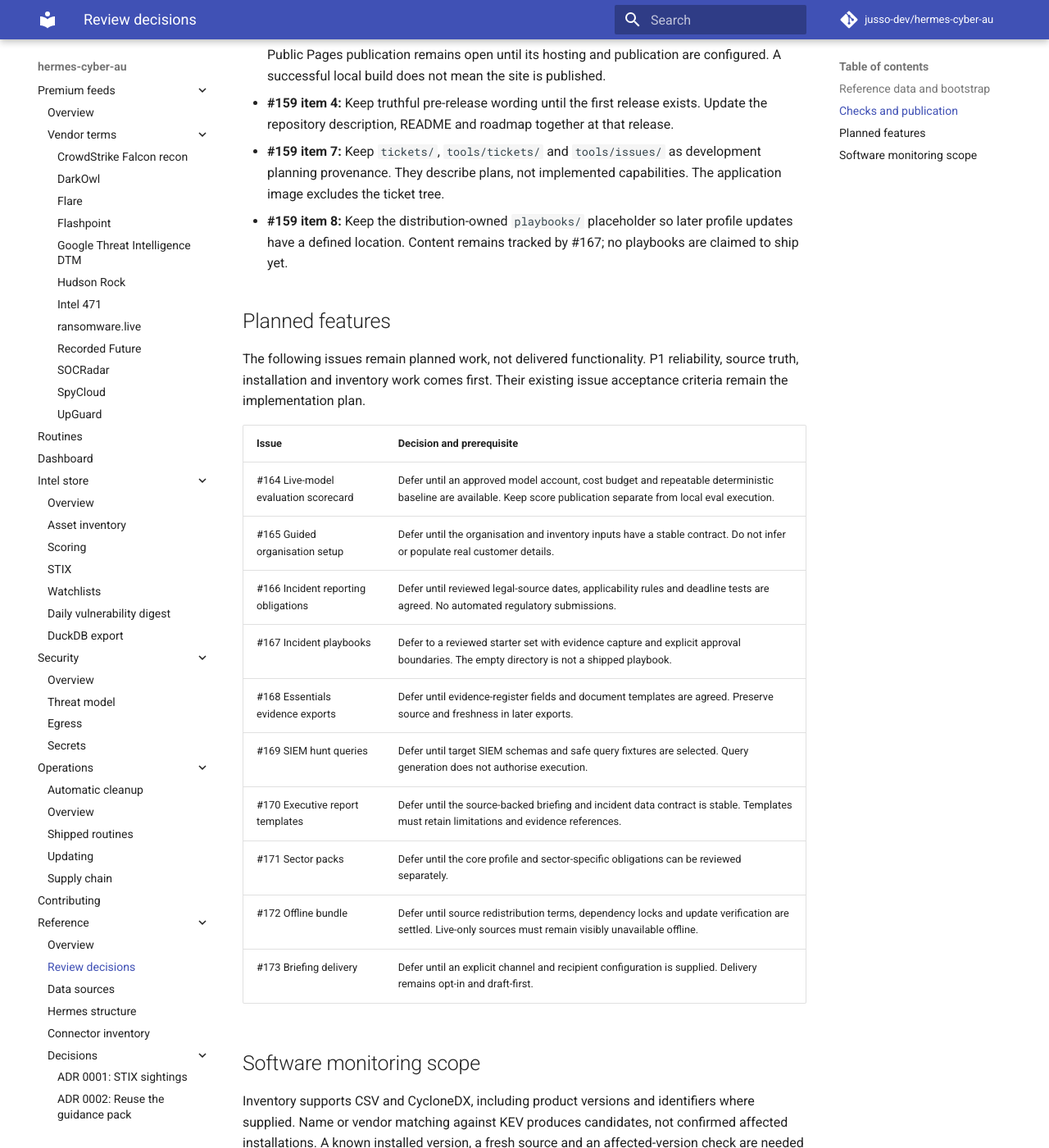
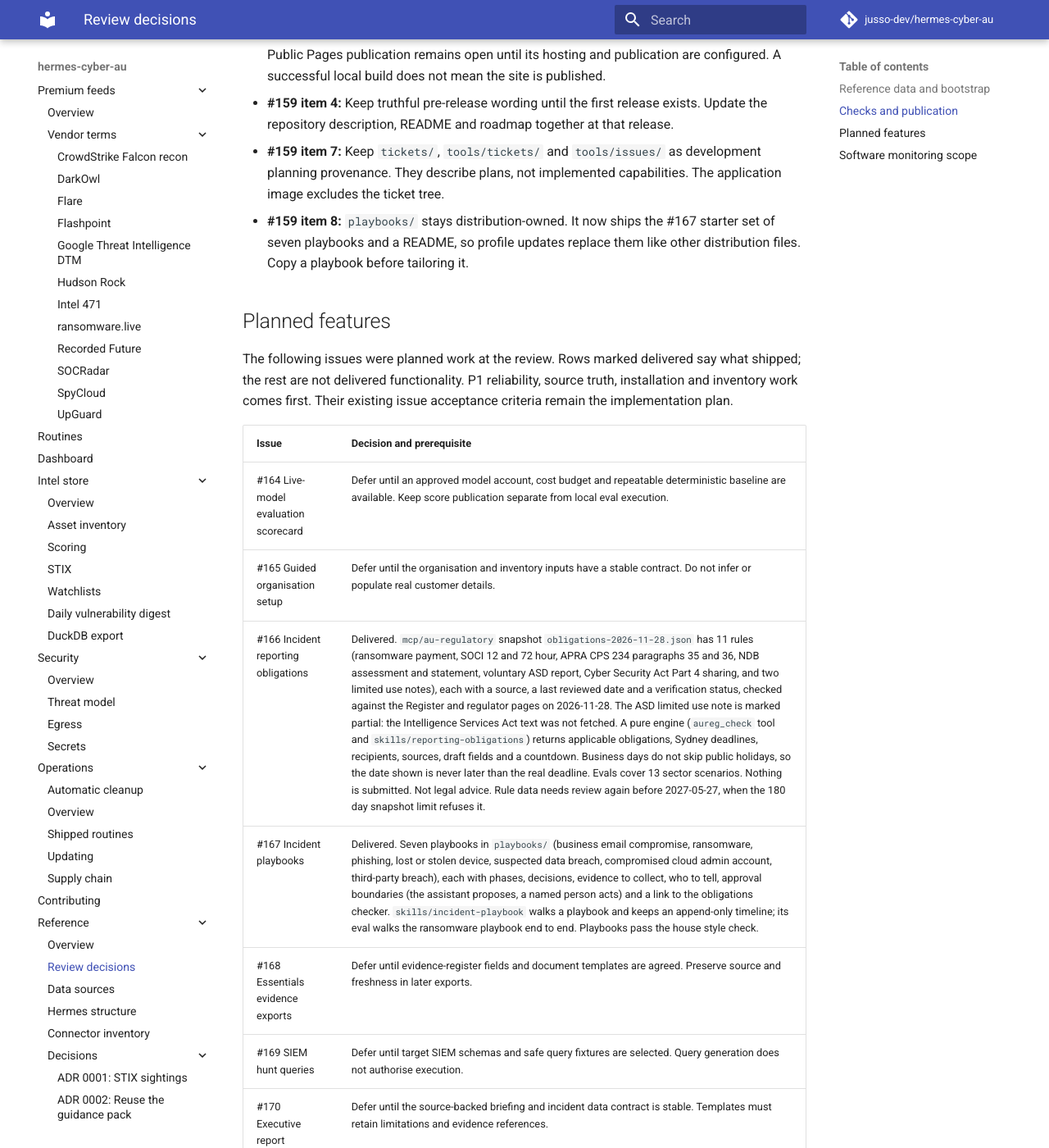
Before and after one commit to jusso-dev/hermes-cyber-au, an MkDocs documentation site: the page built from docs/reference/review-decisions.md, in a window 1280 px wide and 1400 px high, scrolled down 733 px. Shown: the whole window at 82% size. Built offline with MkDocs 1.6.1 and Material for MkDocs 9.7.7, drawn with Linux system fonts in a browser that asks for light colours; comment, search, counter and statistics services are not loaded.

Commit message:
docs: record #166 and #167 as delivered and document the playbooks and checker
Update the #166, #167 and #159 item 8 entries in review-decisions.md, add a
docs page for the incident-playbook and reporting-obligations skills to the
nav, list both in the README, and point incident-triage at them.

Co-Authored-By: Claude Opus 5.5 <noreply@anthropic.com>

```diff
--- a/docs/reference/review-decisions.md
+++ b/docs/reference/review-decisions.md
@@ -13,18 +13,18 @@ Recorded 18 October 2026 for [review epic #174](https://github.com/jusso-dev/her
 - **#157:** Strict documentation builds and a downloadable CI artefact are the deliverable here. Public Pages publication remains open until its hosting and publication are configured. A successful local build does not mean the site is published.
 - **#159 item 4:** Keep truthful pre-release wording until the first release exists. Update the repository description, README and roadmap together at that release.
 - **#159 item 7:** Keep `tickets/`, `tools/tickets/` and `tools/issues/` as development planning provenance. They describe plans, not implemented capabilities. The application image excludes the ticket tree.
-- **#159 item 8:** Keep the distribution-owned `playbooks/` placeholder so later profile updates have a defined location. Content remains tracked by #167; no playbooks are claimed to ship yet.
+- **#159 item 8:** `playbooks/` stays distribution-owned. It now ships the #167 starter set of seven playbooks and a README, so profile updates replace them like other distribution files. Copy a playbook before tailoring it.
 
 ## Planned features
 
-The following issues remain planned work, not delivered functionality. P1 reliability, source truth, installation and inventory work comes first. Their existing issue acceptance criteria remain the implementation plan.
+The following issues were planned work at the review. Rows marked delivered say what shipped; the rest are not delivered functionality. P1 reliability, source truth, installation and inventory work comes first. Their existing issue acceptance criteria remain the implementation plan.
 
 | Issue | Decision and prerequisite |
 | --- | --- |
 | #164 Live-model evaluation scorecard | Defer until an approved model account, cost budget and repeatable deterministic baseline are available. Keep score publication separate from local eval execution. |
 | #165 Guided organisation setup | Defer until the organisation and inventory inputs have a stable contract. Do not infer or populate real customer details. |
-| #166 Incident reporting obligations | Defer until reviewed legal-source dates, applicability rules and deadline tests are agreed. No automated regulatory submissions. |
-| #167 Incident playbooks | Defer to a reviewed starter set with evidence capture and explicit approval boundaries. The empty directory is not a shipped playbook. |
+| #166 Incident reporting obligations | Delivered. `mcp/au-regulatory` snapshot `obligations-2026-11-28.json` has 11 rules (ransomware payment, SOCI 12 and 72 hour, APRA CPS 234 paragraphs 35 and 36, NDB assessment and statement, voluntary ASD report, Cyber Security Act Part 4 sharing, and two limited use notes), each with a source, a last reviewed date and a verification status, checked against the Register and regulator pages on 2026-11-28. The ASD limited use note is marked partial: the Intelligence Services Act text was not fetched. A pure engine (`aureg_check` tool and `skills/reporting-obligations`) returns applicable obligations, Sydney deadlines, recipients, sources, draft fields and a countdown. Business days do not skip public holidays, so the date shown is never later than the real deadline. Evals cover 13 sector scenarios. Nothing is submitted. Not legal advice. Rule data needs review again before 2027-05-27, when the 180 day snapshot limit refuses it. |
+| #167 Incident playbooks | Delivered. Seven playbooks in `playbooks/` (business email compromise, ransomware, phishing, lost or stolen device, suspected data breach, compromised cloud admin account, third-party breach), each with phases, decisions, evidence to collect, who to tell, approval boundaries (the assistant proposes, a named person acts) and a link to the obligations checker. `skills/incident-playbook` walks a playbook and keeps an append-only timeline; its eval walks the ransomware playbook end to end. Playbooks pass the house style check. |
 | #168 Essentials evidence exports | Defer until evidence-register fields and document templates are agreed. Preserve source and freshness in later exports. |
 | #169 SIEM hunt queries | Defer until target SIEM schemas and safe query fixtures are selected. Query generation does not authorise execution. |
 | #170 Executive report templates | Defer until the source-backed briefing and incident data contract is stable. Templates must retain limitations and evidence references. |
--- a/mkdocs.yml
+++ b/mkdocs.yml
@@ -33,6 +33,7 @@ nav:
       - Authoring standard: skills/STANDARD.md
       - Harness sample: skills/harness-sample.md
       - PSPF risk assessment and SRMP: skills/pspf-risk-assessment.md
+      - Incident playbooks and reporting obligations: skills/incident-response.md
   - Connectors:
       # Generated by tools/build_connector_docs.py. Do not edit between the markers.
       # connectors-nav:start
```
Also changed, not shown: README.md (+4 -1 lines), docs/skills/incident-response.md (added, +76 -0 lines), skills/incident-triage/SKILL.md (+2 -2 lines).
